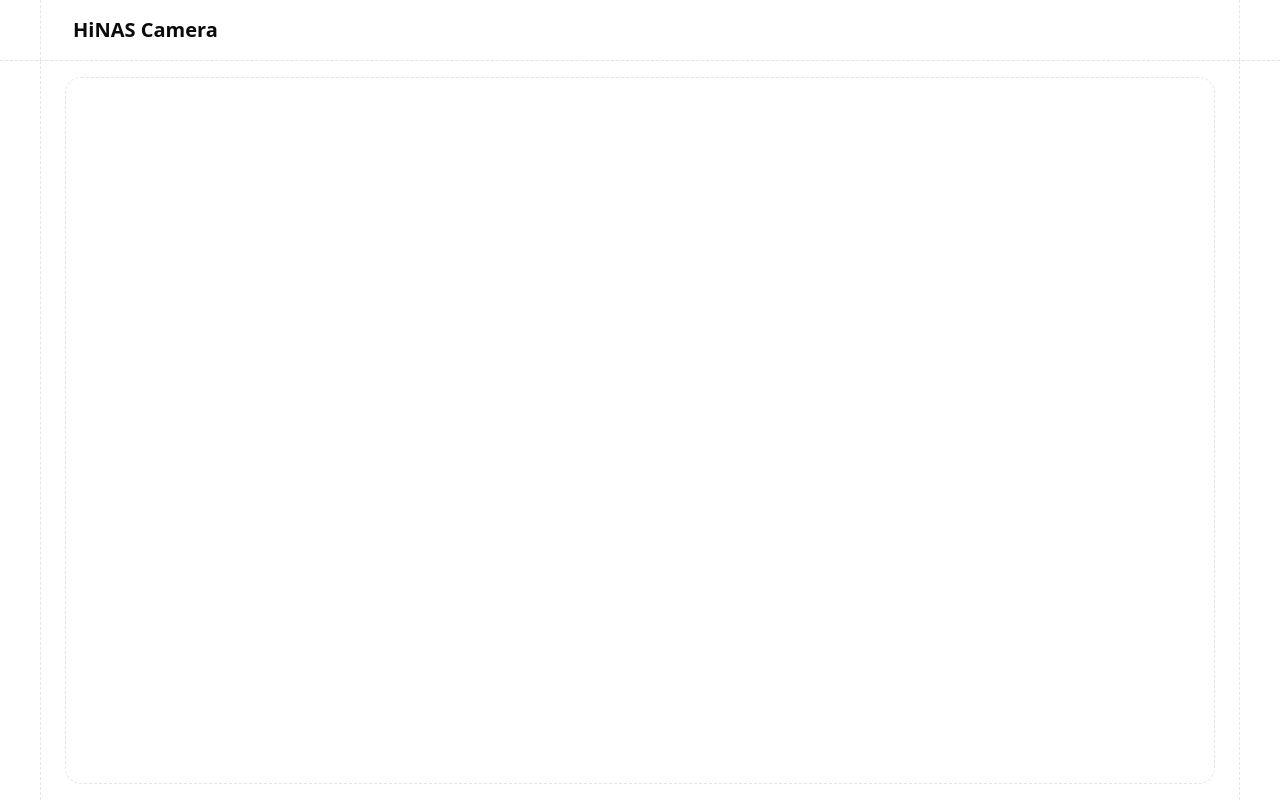
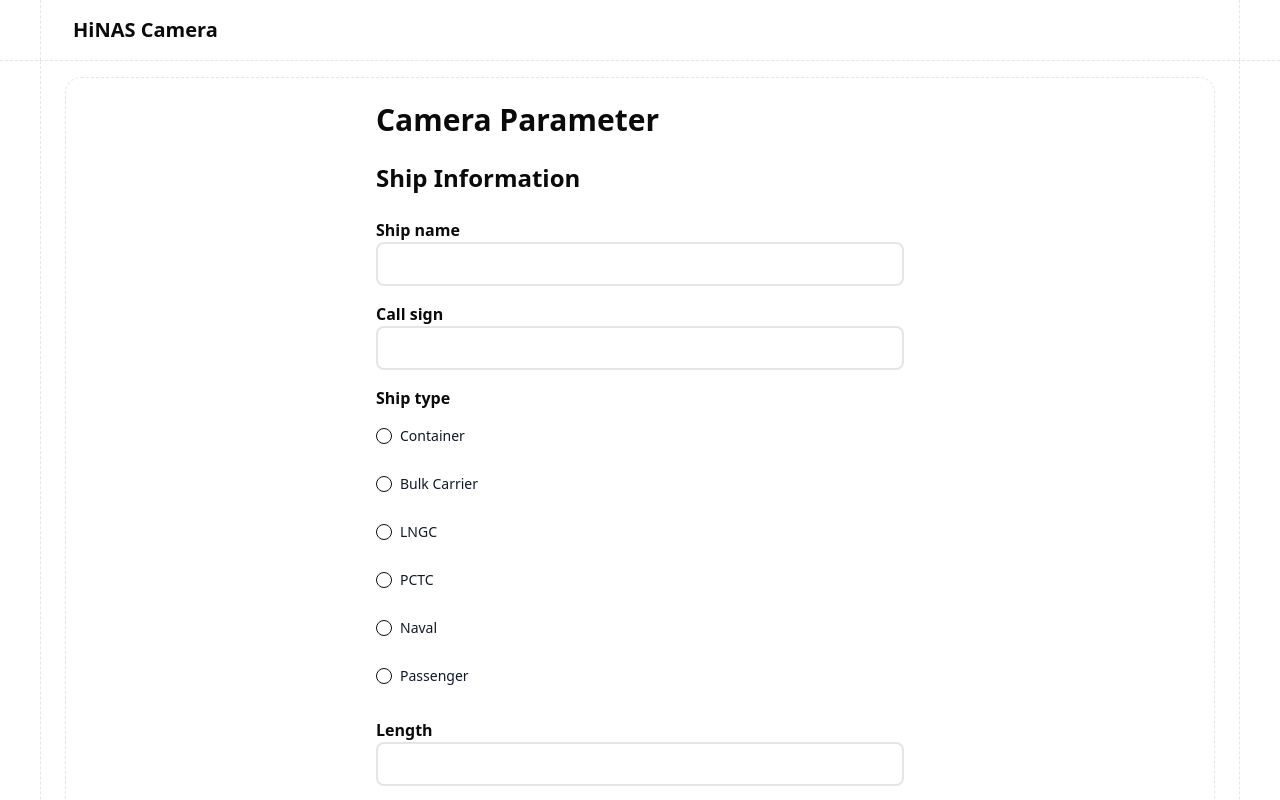
Before and after one commit to Taegon21/hi-nas-camera, a React (Vite) app: page / in a window 1280 px wide. Built offline with nearby package versions, Linux system fonts and the light colour scheme.

Commit message:
feat: 설정 페이지에 FormSection 및 제출 버튼 연동

```diff
--- a/src/pages/setting-page.tsx
+++ b/src/pages/setting-page.tsx
@@ -1,3 +1,34 @@
+import { useForm, FormProvider } from "react-hook-form";
+import { zodResolver } from "@hookform/resolvers/zod";
+import { formSchema, FormSchema } from "@/schemas/form-schema";
+import { FORM_FIELDS } from "@/constants/form-fields";
+import { FormSection } from "@/components/FormSection";
+import { groupFieldsByCategory } from "@/shared/utils/category";
+import { CustomButton } from "@/components/CustomButton";
+
 export const SettingPage = () => {
-  return <div></div>;
+  const methods = useForm<FormSchema>({
+    resolver: zodResolver(formSchema),
+  });
+
+  const fieldsByCategory = groupFieldsByCategory(FORM_FIELDS);
+
+  const onSubmit = (data: FormSchema) => {
+    console.log(data);
+  };
+
+  return (
+    <div className="mx-auto max-w-xl p-6">
+      <h2 className="mb-6 text-3xl font-bold">Camera Parameter</h2>
+      <FormProvider {...methods}>
+        <form onSubmit={methods.handleSubmit(onSubmit)} className="space-y-12">
+          {Object.entries(fieldsByCategory).map(([category, fields]) => (
+            <FormSection key={category} title={category} fields={fields} />
+          ))}
+
+          <CustomButton buttonText="Submit" className="mt-4 flex w-full justify-center" />
+        </form>
+      </FormProvider>
+    </div>
+  );
 };
```
